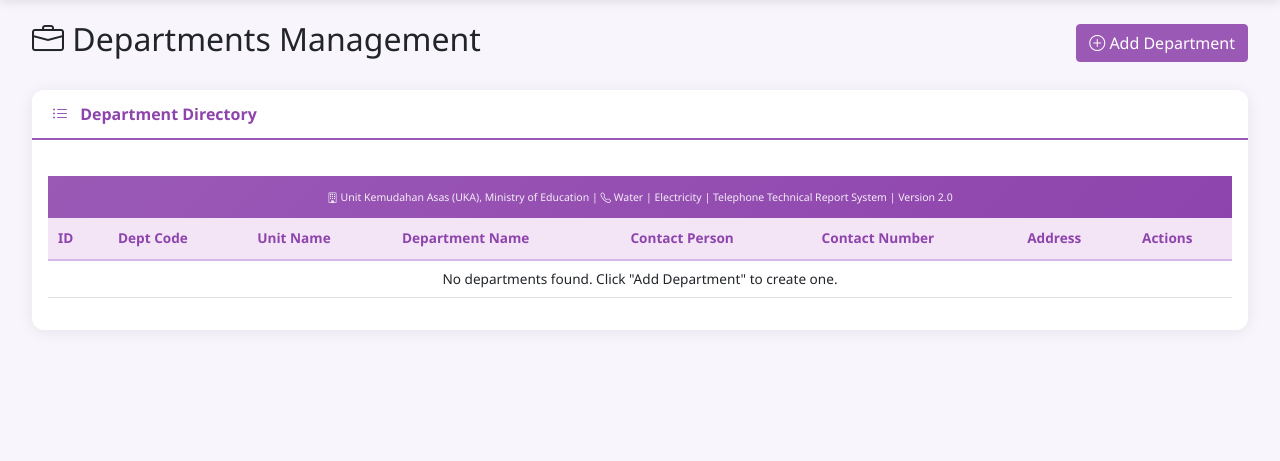
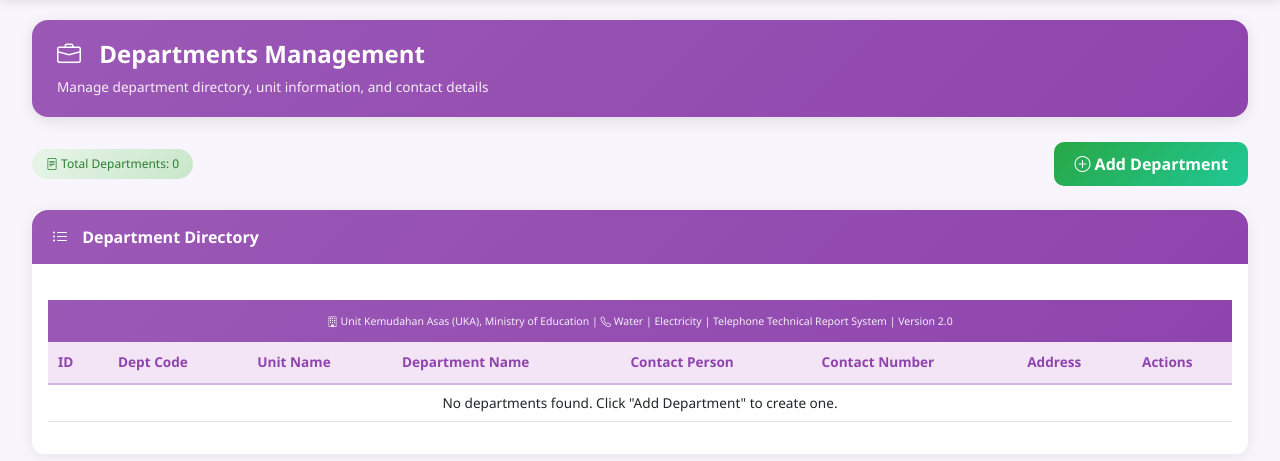
Before and after one commit to uka-bill/moe-tech-report-system, a Flask app: page /departments in a window 1280 px wide. Shown: the part 50-511 px from the top of the page. Run offline with Flask 3, Linux system fonts and the light colour scheme; data that the repository does not hold is empty; some libraries are stand-ins or nearby versions.

Commit message:
Update departments.html

```diff
--- a/templates/departments.html
+++ b/templates/departments.html
@@ -2,33 +2,135 @@
 
 {% block content %}
 <style>
+    :root {
+        --primary-color: #9b59b6;
+        --primary-dark: #8e44ad;
+        --primary-light: #d4b8e8;
+        --secondary-color: #f3e5f5;
+    }
+
+    .page-header {
+        background: linear-gradient(135deg, var(--primary-color) 0%, var(--primary-dark) 100%);
+        border-radius: 16px;
+        padding: 20px 25px;
+        margin-bottom: 25px;
+        color: white;
+        box-shadow: 0 4px 15px rgba(0,0,0,0.1);
+    }
+    .page-header h2 {
+        font-size: 1.5rem;
+        font-weight: 600;
+        margin: 0;
+        font-family: 'Segoe UI', Tahoma, Geneva, Verdana, sans-serif;
+    }
+    .page-header h2 i {
+        margin-right: 12px;
+    }
+    .page-header p {
+        margin: 8px 0 0;
+        opacity: 0.9;
+        font-size: 0.85rem;
+    }
+    .btn-primary-custom {
+        background: linear-gradient(135deg, #28a745 0%, #20c997 100%);
+        border: none;
+        border-radius: 10px;
+        padding: 10px 20px;
+        font-weight: 600;
+        transition: all 0.2s;
+        color: white;
+        font-family: 'Segoe UI', Tahoma, Geneva, Verdana, sans-serif;
+    }
+    .btn-primary-custom:hover {
+        transform: translateY(-2px);
+        box-shadow: 0 4px 15px rgba(40, 167, 69, 0.3);
+    }
     .dept-code-badge {
         font-family: monospace;
         font-weight: bold;
-        background-color: #f0f0f0;
-        padding: 4px 8px;
-        border-radius: 6px;
+        background: linear-gradient(135deg, #f8f9fa 0%, #e9ecef 100%);
+        padding: 5px 10px;
+        border-radius: 8px;
         font-size: 12px;
     }
     .unit-name {
         font-weight: 600;
         color: var(--primary-dark);
+        font-family: 'Segoe UI', Tahoma, Geneva, Verdana, sans-serif;
     }
     .dept-name {
-        font-size: 0.9rem;
-        color: #666;
+        font-size: 0.85rem;
+        color: #6c757d;
+    }
+    .card-header-custom {
+        background: linear-gradient(135deg, var(--primary-color) 0%, var(--primary-dark) 100%);
+        color: white;
+        border-radius: 16px 16px 0 0 !important;
+        padding: 15px 20px;
+        font-weight: 600;
+        font-family: 'Segoe UI', Tahoma, Geneva, Verdana, sans-serif;
+    }
+    .card-header-custom i {
+        margin-right: 10px;
+    }
+    .stat-badge {
+        background: linear-gradient(135deg, #e8f5e9 0%, #c8e6c9 100%);
+        padding: 6px 14px;
+        border-radius: 20px;
+        font-size: 12px;
+        font-weight: 500;
+        color: #2e7d32;
+    }
+    .modal-header-custom {
+        background: linear-gradient(135deg, var(--primary-color) 0%, var(--primary-dark) 100%);
+        color: white;
+        border-radius: 16px 16px 0 0;
+        padding: 12px 20px;
+    }
+    .modal-header-custom .btn-close {
+        filter: brightness(0) invert(1);
+    }
+    .btn-action {
+        background: linear-gradient(135deg, #ffc107 0%, #ff9800 100%);
+        border: none;
+        padding: 6px 12px;
+        border-radius: 8px;
+        font-size: 12px;
+        transition: all 0.2s;
+    }
+    .btn-action:hover {
+        transform: translateY(-1px);
+        box-shadow: 0 2px 8px rgba(255, 152, 0, 0.3);
+    }
+    .btn-danger-custom {
+        background: linear-gradient(135deg, #dc3545 0%, #c82333 100%);
+        border: none;
+        padding: 6px 12px;
+        border-radius: 8px;
+        transition: all 0.2s;
+    }
+    .btn-danger-custom:hover {
+        transform: translateY(-1px);
+        box-shadow: 0 2px 8px rgba(220, 53, 69, 0.3);
     }
 </style>
 
+<div class="page-header">
+    <h2><i class="bi bi-briefcase"></i> Departments Management</h2>
+    <p>Manage department directory, unit information, and contact details</p>
+</div>
+
 <div class="d-flex justify-content-between align-items-center mb-4">
-    <h2><i class="bi bi-briefcase"></i> Departments Management</h2>
-    <button class="btn btn-primary" onclick="showAddDeptModal()">
+    <div class="stat-badge">
+        <i class="bi bi-file-text"></i> Total Departments: <span id="totalDepartments">0</span>
+    </div>
+    <button class="btn-primary-custom" onclick="showAddDeptModal()">
         <i class="bi bi-plus-circle"></i> Add Department
     </button>
 </div>
 
 <div class="card">
-    <div class="card-header">
+    <div class="card-header-custom">
         <i class="bi bi-list-ul"></i> Department Directory
     </div>
     <div class="card-body">
@@ -62,7 +164,7 @@
 <div class="modal fade" id="deptModal" tabindex="-1">
     <div class="modal-dialog">
         <div class="modal-content">
-            <div class="modal-header">
+            <div class="modal-header-custom">
                 <h5 class="modal-title" id="deptModalTitle">
                     <i class="bi bi-building"></i> Add Department
                 </h5>
@@ -108,7 +210,7 @@
             </div>
             <div class="modal-footer">
                 <button type="button" class="btn btn-secondary" data-bs-dismiss="modal">Cancel</button>
-                <button type="button" class="btn btn-primary" onclick="saveDepartment()">
+                <button type="button" class="btn-primary-custom" onclick="saveDepartment()">
                     <i class="bi bi-save"></i> Save Department
                 </button>
             </div>
@@ -121,8 +223,8 @@
         try {
             const response = await fetch('/api/departments');
             const departments = await response.json();
-            // Sort by ID to ensure correct order (already sorted by API, but double-check)
             departments.sort((a, b) => a.id - b.id);
+            document.getElementById('totalDepartments').textContent = departments.length;
             displayDepartments(departments);
         } catch (error) {
             console.error('Error loading departments:', error);
@@ -140,18 +242,18 @@
 
         tbody.innerHTML = departments.map(dept => `
             <tr>
-                <td><strong>${dept.id}</strong></br><small class="text-muted">DB ID</small></td>
+                <td><strong>${dept.id}</strong><br><small class="text-muted">DB ID</small></td>
                 <td><span class="dept-code-badge">${escapeHtml(dept.department_code || '-')}</span></td>
-                <td><span class="unit-name">${escapeHtml(dept.unit_name || dept.name || '-')}</span></br><small class="text-muted">Unit</small></td>
-                <td><span class="dept-name">${escapeHtml(dept.name || '-')}</span></br><small class="text-muted">Department</small></td>
-                <td>${escapeHtml(dept.contact_person || '-')}</br><small class="text-muted">Contact</small></td>
-                <td>${escapeHtml(dept.contact_phone || '-')}</br><small class="text-muted">Phone</small></td>
-                <td>${escapeHtml(dept.address ? dept.address.substring(0, 40) + (dept.address.length > 40 ? '...' : '') : '-')}</br><small class="text-muted">Address</small></td>
+                <td><span class="unit-name">${escapeHtml(dept.unit_name || dept.name || '-')}</span><br><small class="text-muted">Unit</small></td>
+                <td><span class="dept-name">${escapeHtml(dept.name || '-')}</span><br><small class="text-muted">Department</small></td>
+                <td>${escapeHtml(dept.contact_person || '-')}<br><small class="text-muted">Contact</small></td>
+                <td>${escapeHtml(dept.contact_phone || '-')}<br><small class="text-muted">Phone</small></td>
+                <td>${escapeHtml(dept.address ? dept.address.substring(0, 40) + (dept.address.length > 40 ? '...' : '') : '-')}<br><small class="text-muted">Address</small></td>
                 <td>
-                    <button class="btn btn-sm btn-outline-primary" onclick="editDepartment(${dept.id})" title="Edit">
+                    <button class="btn-action btn-sm" onclick="editDepartment(${dept.id})" title="Edit">
                         <i class="bi bi-pencil"></i>
                     </button>
-                    <button class="btn btn-sm btn-outline-danger" onclick="deleteDepartment(${dept.id})" title="Delete">
+                    <button class="btn-danger-custom btn-sm" onclick="deleteDepartment(${dept.id})" title="Delete">
                         <i class="bi bi-trash"></i>
                     </button>
                 </td>
@@ -289,7 +391,6 @@
         }
     }
 
-    // Load departments on page load
     loadDepartments();
 </script>
 {% endblock %}
```
